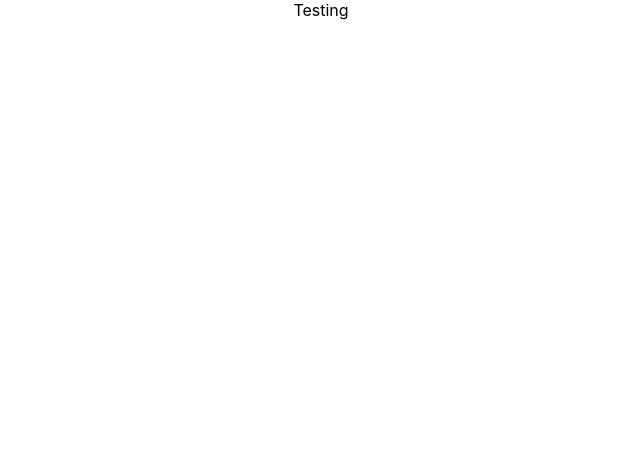
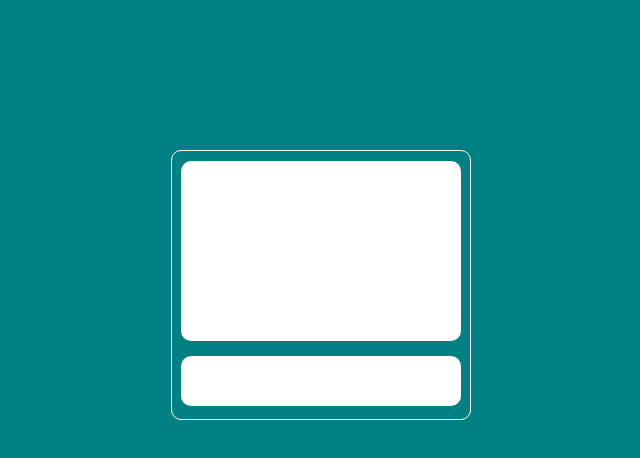
Before and after one commit to andbudha/project_counter_monday, a React (Create React App) app: page / in a window 1280 px wide. Shown: the top 458 px of the page, without its empty margins (319-959 px from the left). Built offline with nearby package versions, Linux system fonts and the light colour scheme.

Commit message:
styles added

```diff
--- a/src/App.css
+++ b/src/App.css
@@ -1,38 +1,37 @@
+*{
+  padding: 0;
+  margin: 0;
+  box-sizing: border-box;
+}
 .App {
   text-align: center;
+  background-color: teal;
+  height: 100vh;
+  padding: 150px 0 0;
 }
 
-.App-logo {
-  height: 40vmin;
-  pointer-events: none;
+.counter-container{
+  border: 1px solid white;
+  height: 270px;
+  width: 300px;
+  margin: auto ;
+  border-radius: 10px;
+  padding: 10px 0;
 }
 
-@media (prefers-reduced-motion: no-preference) {
-  .App-logo {
-    animation: App-logo-spin infinite 20s linear;
-  }
+.counter-display {
+  height: 180px;
+  width: 280px;
+  background-color: white;
+  border-radius: 10px;
+  margin: 0 auto;
 }
 
-.App-header {
-  background-color: #282c34;
-  min-height: 100vh;
-  display: flex;
-  flex-direction: column;
-  align-items: center;
-  justify-content: center;
-  font-size: calc(10px + 2vmin);
-  color: white;
+.button-container {
+  height: 50px;
+  width: 280px;
+  background-color: white;
+  margin: 15px auto 0;
+  border-radius: 10px;
+
 }
-
-.App-link {
-  color: #61dafb;
-}
-
-@keyframes App-logo-spin {
-  from {
-    transform: rotate(0deg);
-  }
-  to {
-    transform: rotate(360deg);
-  }
-}
--- a/src/App.tsx
+++ b/src/App.tsx
@@ -4,7 +4,12 @@ import './App.css';
 function App() {
   return (
     <div className="App">
-      Testing
+      <div className={'counter-container'}>
+          <div className={'counter-display'}></div>
+          <div className={'button-container'}>
+
+          </div>
+      </div>
     </div>
   );
 }
```
